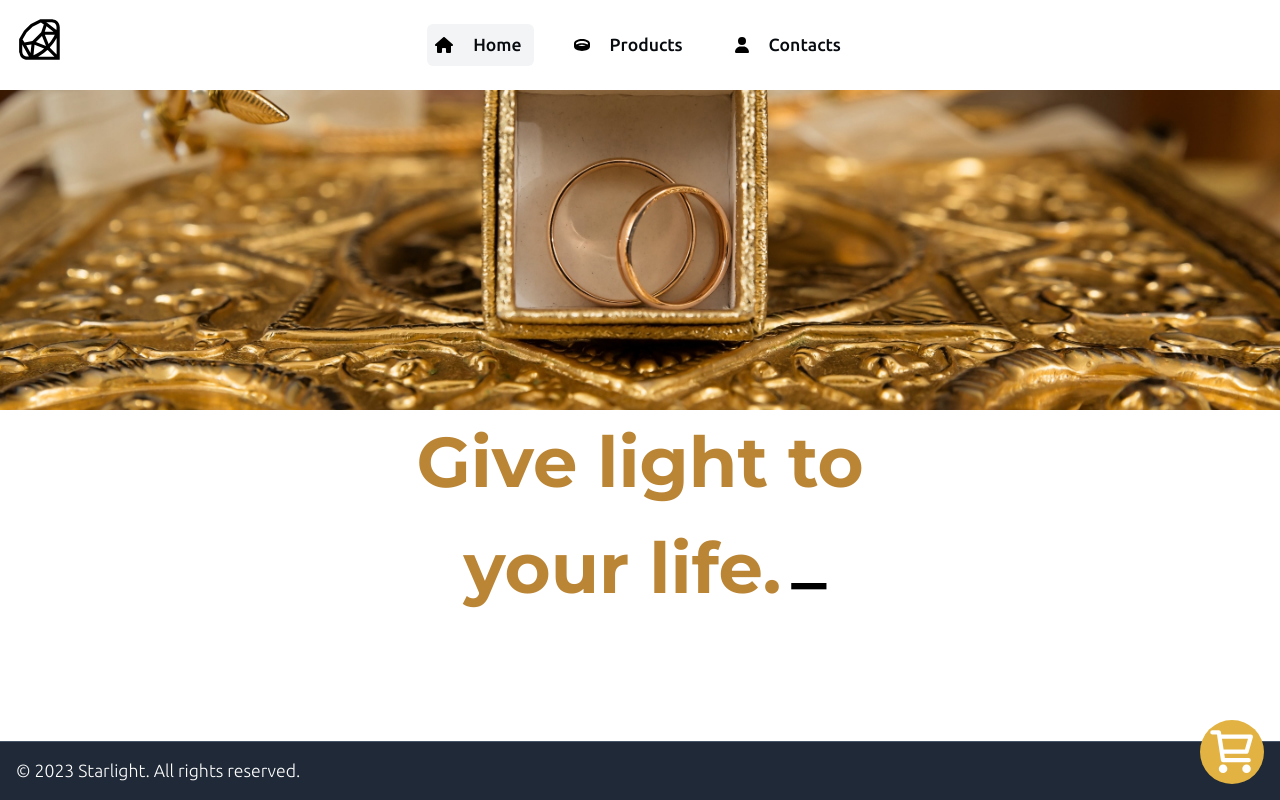
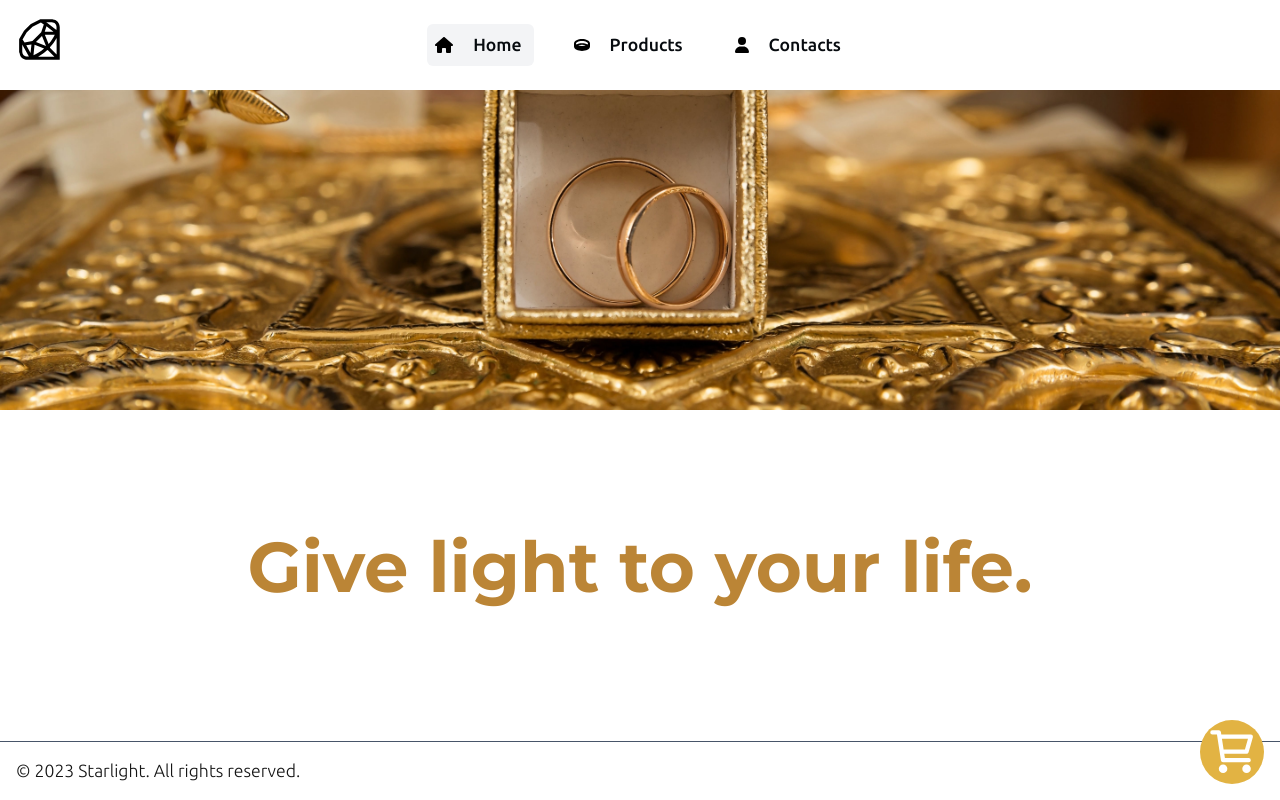
Before and after one commit to henrique11varela/5415-ecomm-frontend-vue, a Vue app: page / in a window 1280 px wide. Built offline with nearby package versions, Linux system fonts and the light colour scheme.

Commit message:
visual bug fix

```diff
--- a/src/components/Footer.vue
+++ b/src/components/Footer.vue
@@ -1,6 +1,6 @@
 <template>
     <div>
-        <footer class="bg-gray-800 text-white p-4 border-t border-slate-600 mt-4">
+        <footer class=" text-dark p-4 border-t border-slate-600 mt-4">
             <div class="container mx-auto">
                 <div class="flex items-center justify-between">
                     <div>
--- a/src/components/HomePageText.vue
+++ b/src/components/HomePageText.vue
@@ -1,7 +1,6 @@
 <template>
-  <div class='console-container items-center'>
-    <span ref='text'></span>
-    <div class='console-underscore' ref='console'>&#95;</div>
+  <div class='console-container mx-8'>
+    <span ref='text' ></span>
   </div>
 </template>
 
@@ -19,8 +18,6 @@ export default {
   methods: {
     consoleText(words, colors) {
       if (colors === undefined) colors = ['#fff'];
-      let visible = true;
-      let con = this.$refs.console
       let letterCount = 1;
       let x = 1;
       let waiting = false;
@@ -54,16 +51,6 @@ export default {
           letterCount += x;
         }
       }, 120)
-      window.setInterval(function () {
-        if (visible === true) {
-          con.className = 'console-underscore hidden'
-          visible = false;
-        } else {
-
-          con.className = 'console-underscore'
-          visible = true;
-        }
-      }, 400)
     }
   }
 }
@@ -80,22 +67,10 @@ export default {
   font-family: Montserrat;
   font-size: 4em;
   text-align: center;
-  height: 200px;
-  width: 600px;
+  height: max-content;
+  max-width: 100vw;
   display: block;
   color: white;
-  top: 0;
-  bottom: 0;
-  left: 0;
-  right: 0;
-  margin: auto;
-}
 
-.console-underscore {
-  display: inline-block;
-  position: relative;
-  color: black;
-  top: -0.14em;
-  left: 10px;
 }
 </style>
--- a/src/components/ProductsList.vue
+++ b/src/components/ProductsList.vue
@@ -1,8 +1,8 @@
 <template>
   <div class="flex justify-center">
-    <div class="flex flex-col mx-8 my-4 gap-8 md:flex-wrap md:max-w-full md:flex-1 md:flex-row md:my-10 justify-center md:px-40 md:mx-20">
+    <div class="flex flex-col mx-8 my-4 gap-6 sm:flex-wrap md:flex-wrap lg:flex-wrap md:max-w-40 md:flex-1 justify-center md:flex-row md:my-10 md:px-0 md:mx-20 ">
 
-      <CardShell class="w-80 h-50 md:max-w-48" v-for="product in productList" :key="product.id" tiltable shiny>
+      <CardShell class="w-80" v-for="product in productList" :key="product.id" tiltable shiny>
         <Product :product="product" />
       </CardShell>
     </div>
--- a/src/layouts/Master.vue
+++ b/src/layouts/Master.vue
@@ -3,7 +3,7 @@
         <div class="flex-none">
             <slot name="header"></slot>
         </div>
-        <div class="flex-1">
+        <div class="flex-1 relative">
             <slot></slot>
         </div>
         <div class="flex-none">
--- a/src/pages/Home.vue
+++ b/src/pages/Home.vue
@@ -1,7 +1,7 @@
 <template>
-  <div class="mt-0">
+  <div class=" flex flex-col absolute top-0 bottom-0 right-0 left-0 items-center">
     <img class="w-full object-cover h-80" :src="landing" alt="">
-    <div class="h-full">
+    <div class=" flex flex-1 items-center">
       <HomePageText></HomePageText>
     </div>
   </div>
--- a/src/pages/Products.vue
+++ b/src/pages/Products.vue
@@ -1,7 +1,7 @@
 <template>
 
   <div class="flex justify-center mt-8">
-    <input type="search" v-model="searchKeyword" @input="inputFilter" id="default-search" class="block w-80 p-4 pl-10 text-sm text-gray-900 border border-gray-300 rounded-lg bg-gray-50 focus:ring-blue-500 focus:border-blue-500 dark:bg-gray-700 dark:border-gray-600 dark:placeholder-gray-400 dark:text-white dark:focus:ring-blue-500 dark:focus:border-blue-500" placeholder="Search for a product name">
+    <input type="search" v-model="searchKeyword" @input="inputFilter" id="default-search" class="block w-80 p-4 pl-10 text-sm text-gray-900 border border-gray-300 rounded-lg bg-gray-50 focus:ring-primary focus:border-primary" placeholder="Search for a product name">
 
   </div>
 
```
